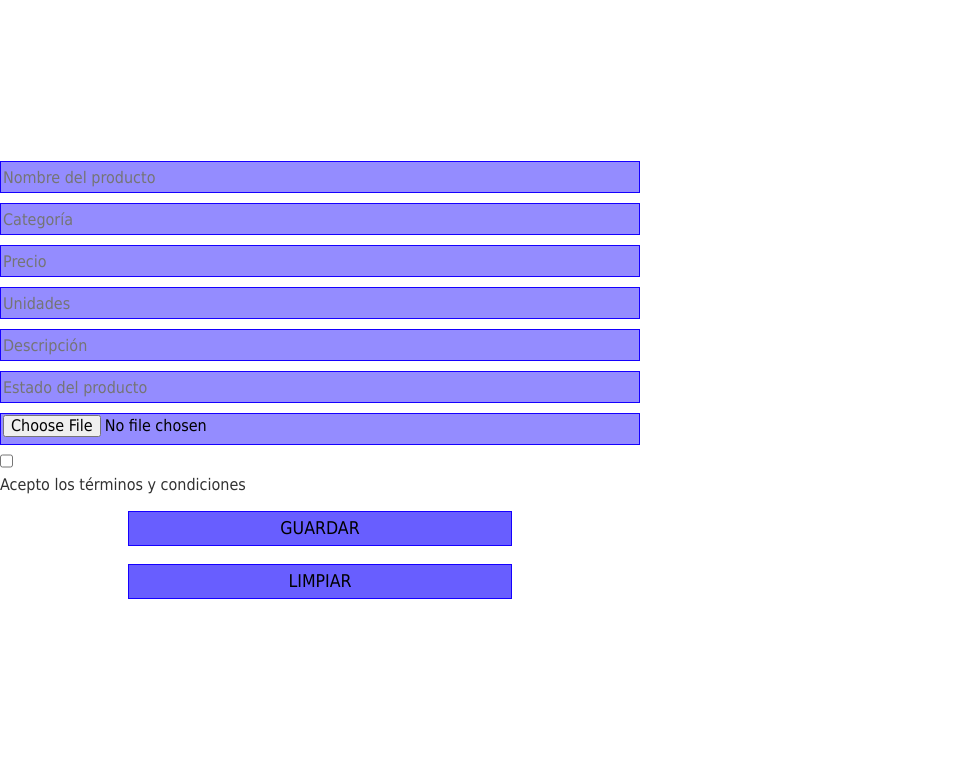
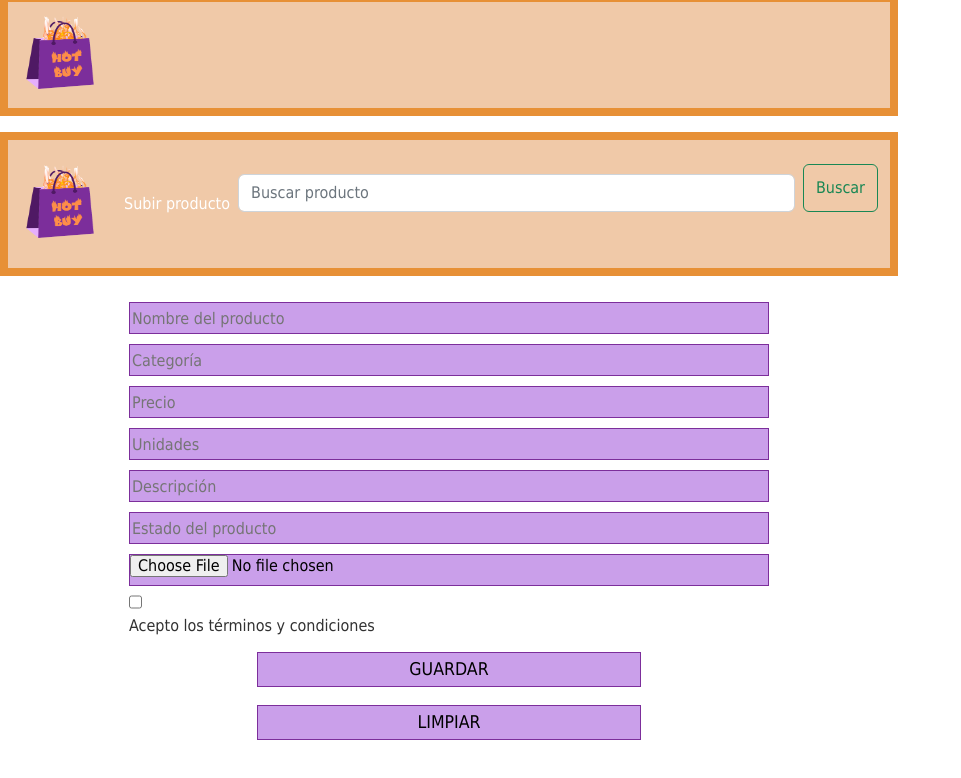
Before and after one commit to CeliaGC/HOT-BUY, a React (Vite) app: page /newProduct in a window 1280 px wide. Shown: the top 778 px of the page, without its empty margins (0-961 px from the left). Built offline with nearby package versions, Linux system fonts and the light colour scheme.

Commit message:
first navbar

```diff
--- a/src/components/Form.css
+++ b/src/components/Form.css
@@ -38,9 +38,10 @@ body {
   min-height: 2em;
 }
 
-  input, textarea {
-    background-color: #948cff;
-    border: 1px solid #1500ff;
+input,
+textarea {
+  background-color: #CA9FEA;
+  border: 1px solid #7C2E9B;
   color: #000000;
 }
 
@@ -56,8 +57,8 @@ body {
   margin: 1em auto;
   height: 2em;
   font-size: 1.1rem;
-    background-color: #685eff;
-    border-color: #1500ff;
+  background-color: #CA9FEA;
+  border-color: #7C2E9B;
   min-width: 300px;
 }
 
@@ -67,11 +68,12 @@ body {
   margin: 1em auto;
   height: 2em;
   font-size: 1.1rem;
-    background-color: #685eff;
-    border-color: #1500ff;
+  background-color: #CA9FEA;
+  border-color: #7C2E9B;
   min-width: 300px;
 }
 
-  input[type="file"] {
+/* input[type="file"] {
     padding: 1px 2px;
   }
+    */
--- a/src/components/Header.jsx
+++ b/src/components/Header.jsx
@@ -1,6 +1,7 @@
 // import { doesNotThrow } from 'assert';
 import Container from 'react-bootstrap/Container';
 import Navbar from 'react-bootstrap/Navbar';
+import './Navbar.css'
 
 function HeaderHotBuy() {
   return (
@@ -8,8 +9,8 @@ function HeaderHotBuy() {
       <Navbar bg="light" variant="light">
         <Container>
           <Navbar.Brand href="#HeaderHotBuy">
-            <img alt="" src="../../src/assets/img/logo.png" width="30" height="30" className="d-inline-block align-top"/>{' '}
-            HOT BUY
+            <img alt="" src="../../src/assets/img/logo.png" width="80" height="80" className="d-inline-block align-top"/>{' '}
+
           </Navbar.Brand>
         </Container>
       </Navbar>
--- /dev/null
+++ b/src/components/Navbar.css
@@ -0,0 +1,24 @@
+/* * {
+    margin: -50px;
+    padding: -100px;
+    box-sizing: border-box;
+} */
+
+.navbar {
+    width: 100%;
+    background-image: linear-gradient(to right, #F0C9A8, #F0C9A8);
+    border: solid 8px #E79036;
+}
+
+.nav-link {
+    color: white !important;
+    /*text-align: center; */
+}
+
+.nav-link:hover {
+    color: black !important;
+}
+
+.logo {
+
+}
--- a/src/components/Navbar.jsx
+++ b/src/components/Navbar.jsx
@@ -4,13 +4,15 @@ import Form from 'react-bootstrap/Form';
 import Nav from 'react-bootstrap/Nav';
 import Navbar from 'react-bootstrap/Navbar';
 
+import './Navbar.css'
+
 function NavbarHotBuy() {
   return (
     <>
     <Navbar bg="light" >
       <Container>
-        <Navbar.Brand href="#NavbarHotBuy"> <img alt="" src="../../src/assets/img/logo.png" width="30" height="30" className="d-inline-block align-top"/>{' '}
-            HOT BUY</Navbar.Brand>
+        <Navbar.Brand href="#NavbarHotBuy"> <img alt="" src="../../src/assets/img/logo.png" width="80" height="80" className="d-inline-block align-top"/>{' '}
+        </Navbar.Brand>
           <Nav className="me-auto">
             <Nav.Link href="#uploadProduct">Subir producto</Nav.Link>
           </Nav>
--- a/src/main.jsx
+++ b/src/main.jsx
@@ -1,13 +1,16 @@
 import React from 'react'
 import ReactDOM from 'react-dom/client'
-
 import './index.css'
 
 import MyForm from './components/Form'
+import NavbarHotBuy from './components/Navbar'
+import HeaderHotBuy from './components/Header'
 
 ReactDOM.createRoot(document.getElementById('root')).render(
   <React.StrictMode>
-
+    <HeaderHotBuy />
+    <br />
+    <NavbarHotBuy />
     <MyForm />
   </React.StrictMode>,
 )
```
Lines whose indentation alone changed are shown as unchanged.
